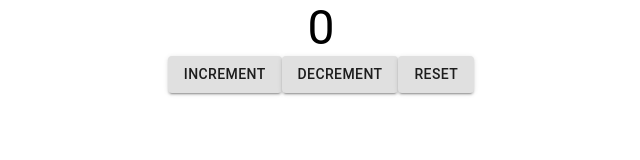
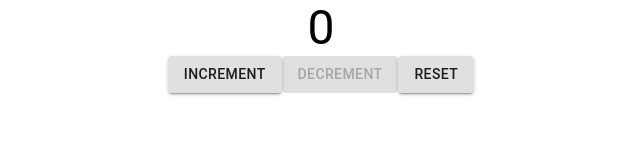
Before and after one commit to warryr/react-tasks, a React (Create React App) app: page / in a window 1280 px wide. Shown: the top 160 px of the page, without its empty margins (319-959 px from the left). Built offline with nearby package versions, Linux system fonts and the light colour scheme.

Commit message:
feat: add state property ableToDecrement

```diff
--- a/src/containers/CounterContainer.js
+++ b/src/containers/CounterContainer.js
@@ -7,32 +7,45 @@ export default class CounterContainer extends React.Component {
     this.incrementCounter = this.incrementCounter.bind(this);
     this.decrementCounter = this.decrementCounter.bind(this);
     this.resetCounter = this.resetCounter.bind(this);
-    this.state = {counter: 0};
+    this.state = {counter: 0, ableToDecrement: false};
   }
 
   render() {
     return <Counter value={this.state.counter} increment={this.incrementCounter} decrement={this.decrementCounter}
-                    reset={this.resetCounter}/>
+                    reset={this.resetCounter} ableToDec={this.state.ableToDecrement}/>
+  }
+
+  componentDidUpdate(prevProps, prevState, snapshot) {
+    if (this.state.counter === 0 && this.state.ableToDecrement) {
+      this.setState({
+        ...this.state,
+        ableToDecrement: false,
+      })
+    }
   }
 
   incrementCounter() {
     this.setState({
       ...this.state,
       counter: this.state.counter + 1,
-    })
+      ableToDecrement: true,
+    });
   }
 
   decrementCounter() {
-    this.setState({
-      ...this.state,
-      counter: this.state.counter - 1,
-    })
+    if (this.state.ableToDecrement) {
+      this.setState({
+        ...this.state,
+        counter: this.state.counter - 1,
+      });
+    }
   }
 
   resetCounter() {
     this.setState({
       ...this.state,
       counter: 0,
-    })
+      ableToDecrement: false
+    });
   }
 }
--- a/src/views/Counter/index.js
+++ b/src/views/Counter/index.js
@@ -19,7 +19,9 @@ const Counter = (props) => {
     <Container fixed>
       <Typography component='h1' variant='h3' className={classes.h3}>{props.value}</Typography>
       <DefaultButton id='increment' onClick={props.increment} text='Increment'/>
-      <DefaultButton id='decrement' onClick={props.decrement} text='Decrement'/>
+      {props.ableToDec ?
+        <DefaultButton id='decrement' onClick={props.decrement} text='Decrement' /> :
+        <DefaultButton id='decrement' text='Decrement' disabled/>}
       <DefaultButton id='reset' onClick={props.reset} text='Reset'/>
     </Container>
   )
@@ -30,6 +32,7 @@ Counter.propTypes = {
   increment: PropTypes.func.isRequired,
   decrement: PropTypes.func.isRequired,
   reset: PropTypes.func.isRequired,
+  ableToDec: PropTypes.bool.isRequired,
 };
 
 export default Counter;
```
